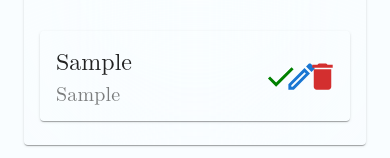
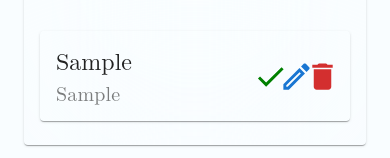
Before and after one commit to mohamedzouari01/to_do_list_react_app, a React (Create React App) app: page / in a window 390 px wide. Both pictures are taken after typing "Sample", "Sample" into the empty fields and a click on the button "ADD TASK". Shown: the part 592-750 px from the top of the page. Built offline with nearby package versions, Linux system fonts and the light colour scheme.

Commit message:
manage some style

```diff
--- a/src/App.css
+++ b/src/App.css
@@ -106,7 +106,7 @@
     position: absolute !important;
     top: 37px !important;
     right: 20px;
-    gap: 10px !important;
+    gap: 15px !important;
   }
 }
 
@@ -121,7 +121,7 @@
   }
 
   .actionButtons {
-    gap: 5px !important;
+    gap: 10px !important;
   }
 }
 
```
